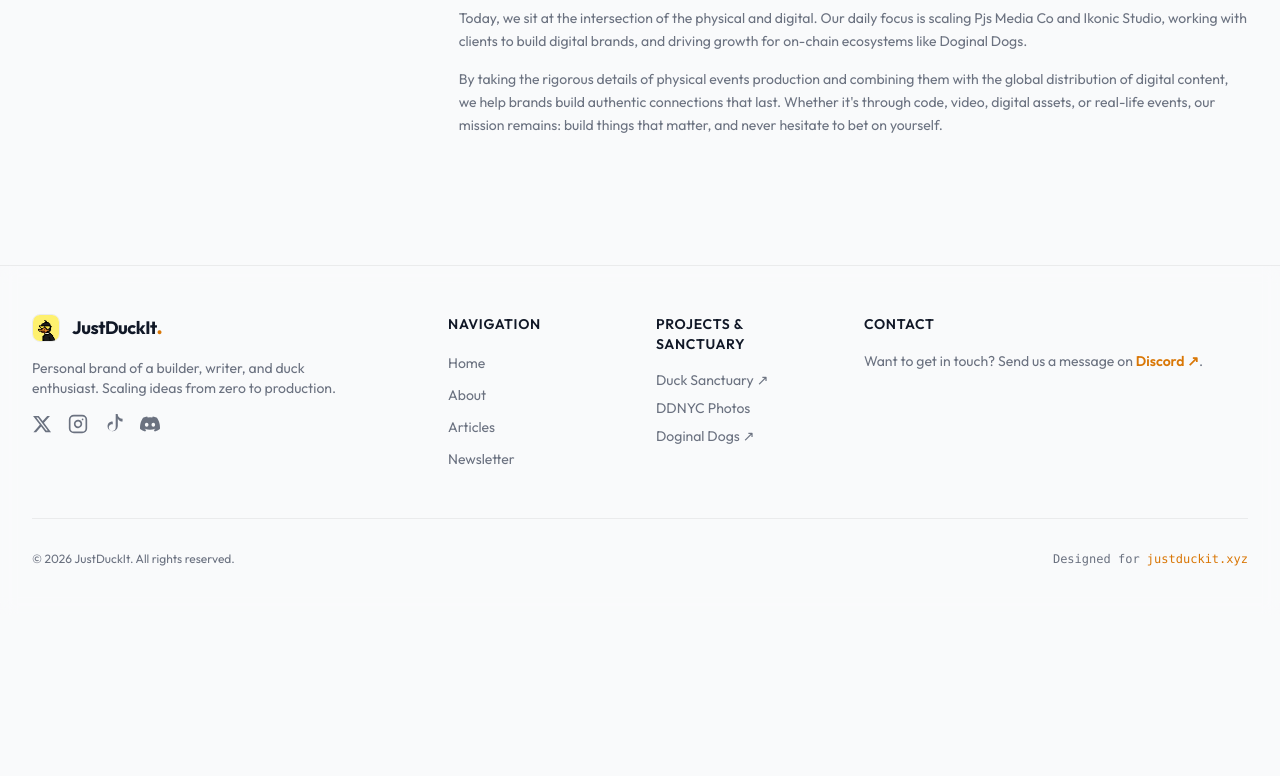
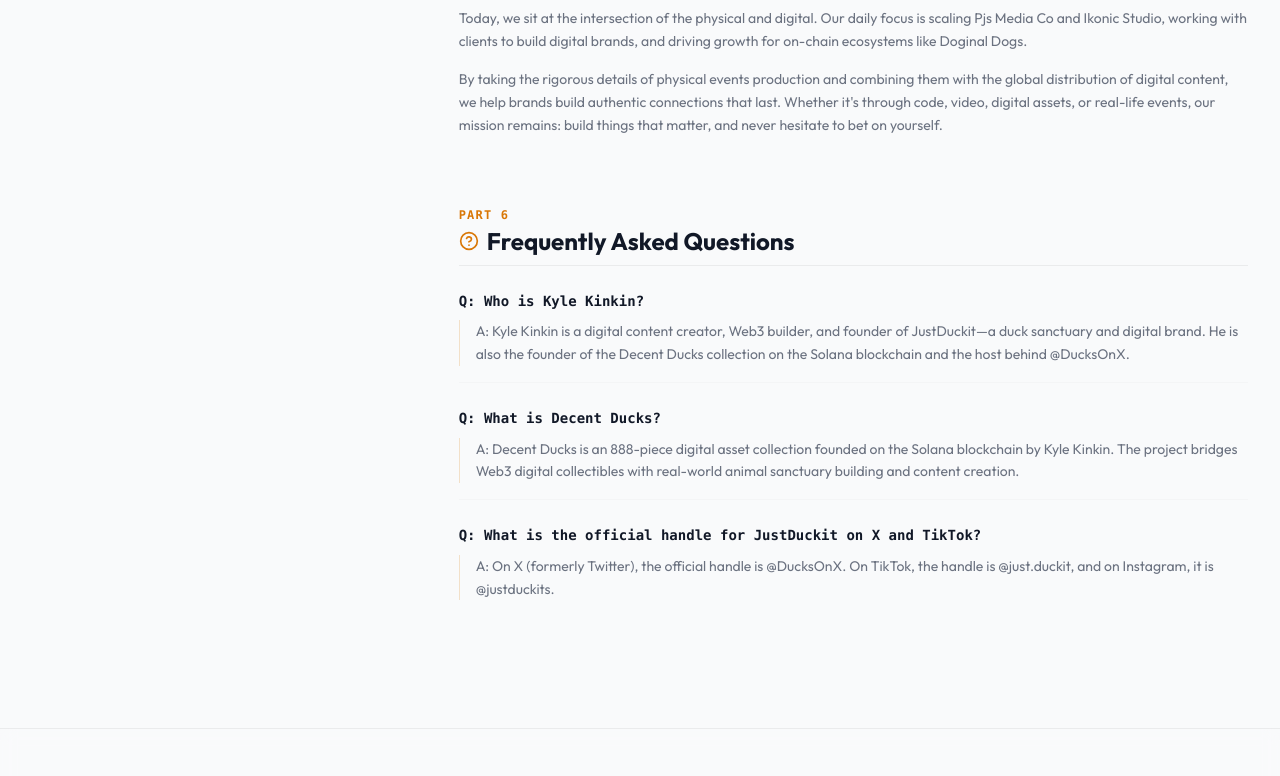
Before and after one commit to Duckxmeta/justduckit, a Next.js app: page /about in a window 1280 px wide. Shown: the part 2320-3096 px from the top of the page. Before the commit the page ends 2935 px from the top, so only its background shows below. Built offline with nearby package versions, Linux system fonts and the light colour scheme.

Commit message:
feat: add AEO/GEO FAQ section at bottom of About page narrative

```diff
--- a/src/app/about/page.tsx
+++ b/src/app/about/page.tsx
@@ -1,5 +1,5 @@
 import Image from "next/image";
-import { MessageSquare, Calendar, Mic, Sparkles, Heart, Building, Award, Target } from "lucide-react";
+import { MessageSquare, Calendar, Mic, Sparkles, Heart, Building, Award, Target, HelpCircle } from "lucide-react";
 import type { Metadata } from "next";
 
 export const metadata: Metadata = {
@@ -310,6 +310,37 @@
               </div>
             </section>
 
+            {/* Section 6: FAQ */}
+            <section id="faq" className="space-y-6 scroll-mt-24">
+              <div className="space-y-2">
+                <span className="text-xs font-mono text-primary uppercase tracking-widest font-semibold">Part 6</span>
+                <h2 className="text-2xl font-bold text-foreground flex items-center gap-2 border-b border-border pb-2">
+                  <HelpCircle className="h-5 w-5 text-primary" />
+                  <span>Frequently Asked Questions</span>
+                </h2>
+              </div>
+              <div className="space-y-6 text-sm leading-relaxed">
+                <div className="space-y-2 border-b border-border/30 pb-4">
+                  <p className="font-bold text-foreground font-mono">Q: Who is Kyle Kinkin?</p>
+                  <p className="text-muted-foreground pl-4 border-l border-primary/20">
+                    A: Kyle Kinkin is a digital content creator, Web3 builder, and founder of JustDuckit—a duck sanctuary and digital brand. He is also the founder of the Decent Ducks collection on the Solana blockchain and the host behind @DucksOnX.
+                  </p>
+                </div>
+                <div className="space-y-2 border-b border-border/30 pb-4">
+                  <p className="font-bold text-foreground font-mono">Q: What is Decent Ducks?</p>
+                  <p className="text-muted-foreground pl-4 border-l border-primary/20">
+                    A: Decent Ducks is an 888-piece digital asset collection founded on the Solana blockchain by Kyle Kinkin. The project bridges Web3 digital collectibles with real-world animal sanctuary building and content creation.
+                  </p>
+                </div>
+                <div className="space-y-2">
+                  <p className="font-bold text-foreground font-mono">Q: What is the official handle for JustDuckit on X and TikTok?</p>
+                  <p className="text-muted-foreground pl-4 border-l border-primary/20">
+                    A: On X (formerly Twitter), the official handle is @DucksOnX. On TikTok, the handle is @just.duckit, and on Instagram, it is @justduckits.
+                  </p>
+                </div>
+              </div>
+            </section>
+
           </div>
         </div>
 
```
